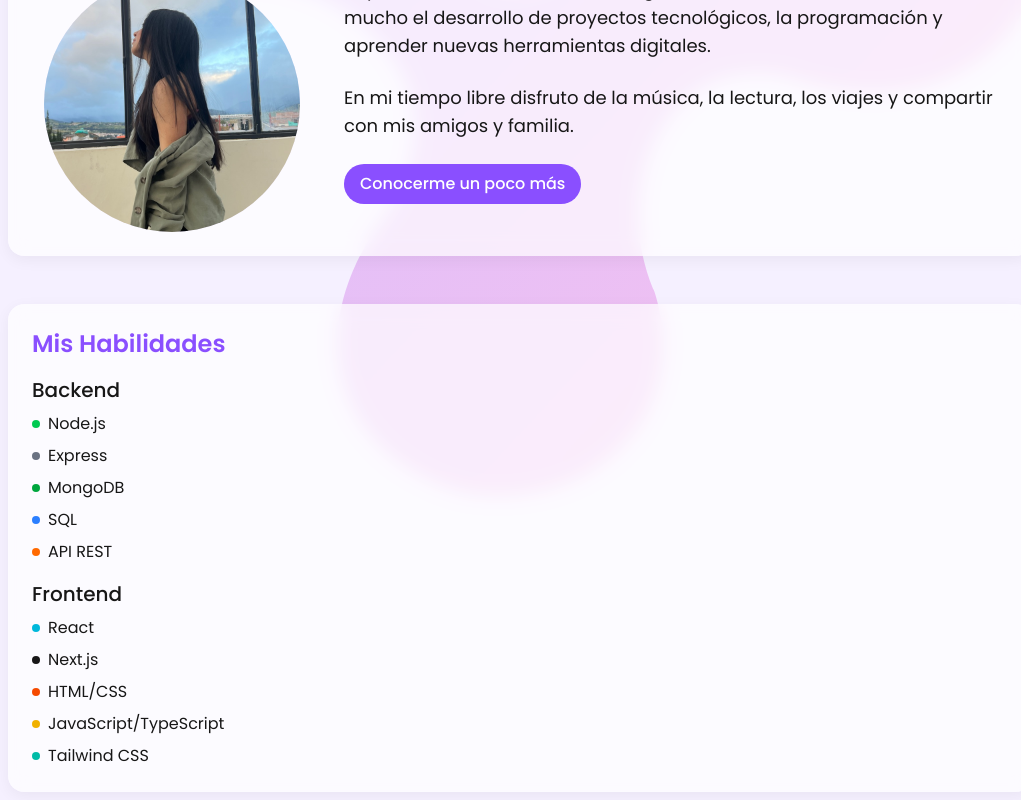
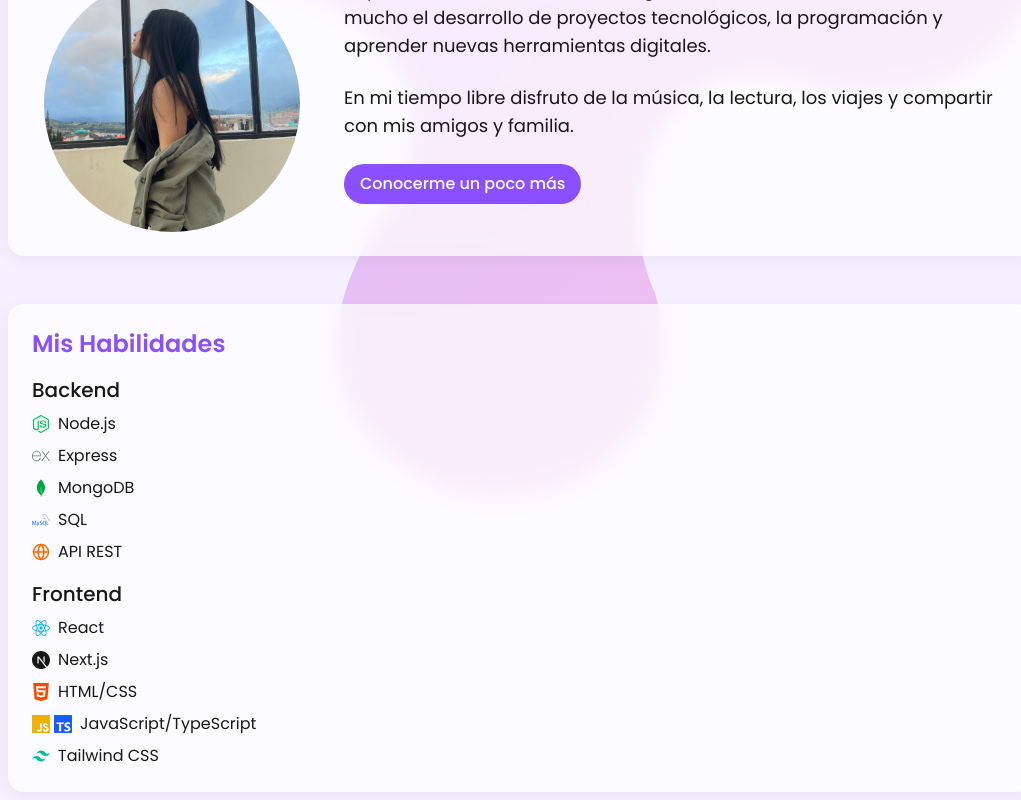
Before and after one commit to saris19/trabajofinal_diseno, a Next.js app: page /sobre-mi in a window 1280 px wide. Shown: the part 336-1136 px from the top of the page, without its empty margins (120-1141 px from the left). Built offline with nearby package versions, Linux system fonts and the light colour scheme.

Commit message:
Agregando

```diff
--- a/package.json
+++ b/package.json
@@ -14,6 +14,7 @@
     "nodemailer": "^6.10.1",
     "react": "19.1.0",
     "react-dom": "19.1.0",
+    "react-icons": "^5.5.0",
     "resend": "^6.5.0"
   },
   "devDependencies": {
--- a/src/app/sobre-mi/page.tsx
+++ b/src/app/sobre-mi/page.tsx
@@ -5,6 +5,8 @@ import Link from 'next/link';
 import Modal from '@/components/Modal';
 import { useLanguage } from '@/context/LanguageContext';
 import Image from 'next/image';
+import { SiNodedotjs, SiExpress, SiMongodb, SiMysql, SiReact, SiNextdotjs, SiHtml5, SiJavascript, SiTypescript, SiTailwindcss } from 'react-icons/si'
+import { Globe } from 'lucide-react'
 
 export default function SobreMi() {
   const { t } = useLanguage();
@@ -62,23 +64,23 @@ export default function SobreMi() {
                 <h3 className="text-xl font-medium mb-2">{t('about.skills.backend')}</h3>
                 <ul className="space-y-2">
                    <li className="flex items-center gap-2">
-                     <span className="inline-block w-2 h-2 rounded-full bg-green-500"></span>
+                     <SiNodedotjs size={18} className="text-green-500" />
                      Node.js
                    </li>
                    <li className="flex items-center gap-2">
-                     <span className="inline-block w-2 h-2 rounded-full bg-gray-500"></span>
+                     <SiExpress size={18} className="text-gray-500" />
                      Express
                    </li>
                    <li className="flex items-center gap-2">
-                     <span className="inline-block w-2 h-2 rounded-full bg-green-600"></span>
+                     <SiMongodb size={18} className="text-green-600" />
                      MongoDB
                    </li>
                    <li className="flex items-center gap-2">
-                     <span className="inline-block w-2 h-2 rounded-full bg-blue-500"></span>
+                     <SiMysql size={18} className="text-blue-500" />
                      SQL
                    </li>
                    <li className="flex items-center gap-2">
-                     <span className="inline-block w-2 h-2 rounded-full bg-orange-500"></span>
+                     <Globe size={18} className="text-orange-500" />
                      API REST
                    </li>
                 </ul>
@@ -88,23 +90,26 @@ export default function SobreMi() {
                 <h3 className="text-xl font-medium mb-2">{t('about.skills.frontend')}</h3>
                 <ul className="space-y-2">
                   <li className="flex items-center gap-2">
-                    <span className="inline-block w-2 h-2 rounded-full bg-cyan-500"></span>
+                    <SiReact size={18} className="text-cyan-500" />
                     React
                   </li>
                   <li className="flex items-center gap-2">
-                    <span className="inline-block w-2 h-2 rounded-full bg-neutral-900 dark:bg-white"></span>
+                    <SiNextdotjs size={18} className="text-neutral-900 dark:text-white" />
                     Next.js
                   </li>
                   <li className="flex items-center gap-2">
-                    <span className="inline-block w-2 h-2 rounded-full bg-orange-600"></span>
+                    <SiHtml5 size={18} className="text-orange-600" />
                     HTML/CSS
                   </li>
                   <li className="flex items-center gap-2">
-                    <span className="inline-block w-2 h-2 rounded-full bg-yellow-500"></span>
+                    <div className="flex items-center gap-1">
+                      <SiJavascript size={18} className="text-yellow-500" />
+                      <SiTypescript size={18} className="text-blue-600" />
+                    </div>
                     JavaScript/TypeScript
                   </li>
                   <li className="flex items-center gap-2">
-                    <span className="inline-block w-2 h-2 rounded-full bg-teal-500"></span>
+                    <SiTailwindcss size={18} className="text-teal-500" />
                     Tailwind CSS
                   </li>
                 </ul>
```
Also changed, not shown: 1 other file (tests, documents, lock files or other folders).
